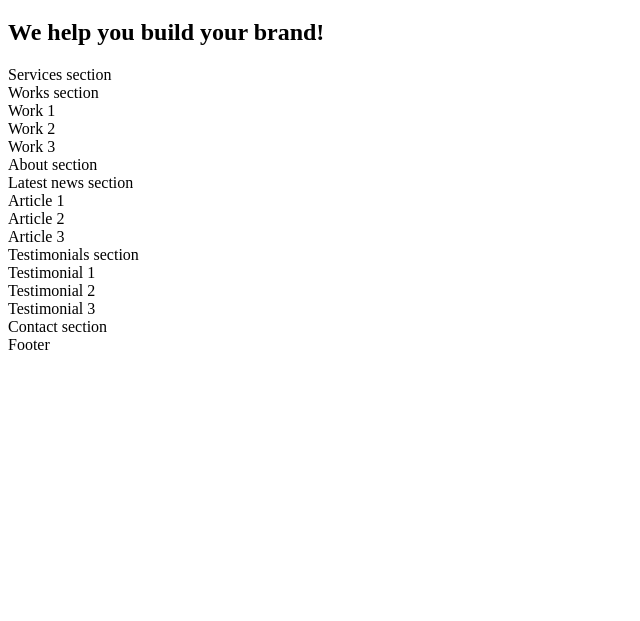
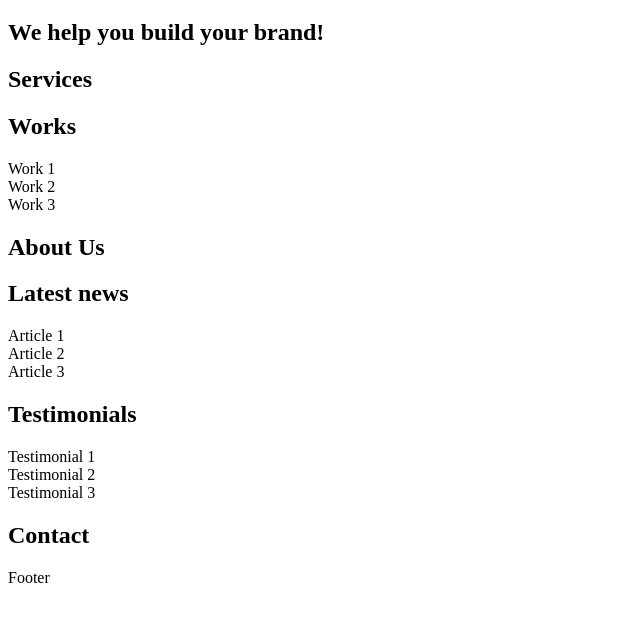
Before and after one commit to pforciol/holbertonschool-web_front_end, a plain HTML site: page 0x00-html_advanced/9-index.html in a window 1280 px wide. Shown: the part 61-682 px from the top of the page, without its empty margins (0-640 px from the left). Drawn offline with Linux system fonts and the light colour scheme.

Commit message:
Fix task 9

```diff
--- a/0x00-html_advanced/9-index.html
+++ b/0x00-html_advanced/9-index.html
@@ -17,27 +17,33 @@
 			<section>
 				<h2>We help you build your brand!</h2>
 			</section>
-			<section>Services section</section>
 			<section>
-				Works section
+				<h2>Services</h2>
+			</section>
+			<section>
+				<h2>Works</h2>
 				<article>Work 1</article>
 				<article>Work 2</article>
 				<article>Work 3</article>
 			</section>
-			<section>About section</section>
 			<section>
-				Latest news section
+				<h2>About Us</h2>
+			</section>
+			<section>
+				<h2>Latest news</h2>
 				<article>Article 1</article>
 				<article>Article 2</article>
 				<article>Article 3</article>
 			</section>
 			<section>
-				Testimonials section
+				<h2>Testimonials</h2>
 				<article>Testimonial 1</article>
 				<article>Testimonial 2</article>
 				<article>Testimonial 3</article>
 			</section>
-			<section>Contact section</section>
+			<section>
+				<h2>Contact</h2>
+			</section>
 		</main>
 		<footer>Footer</footer>
 	</body>
```
